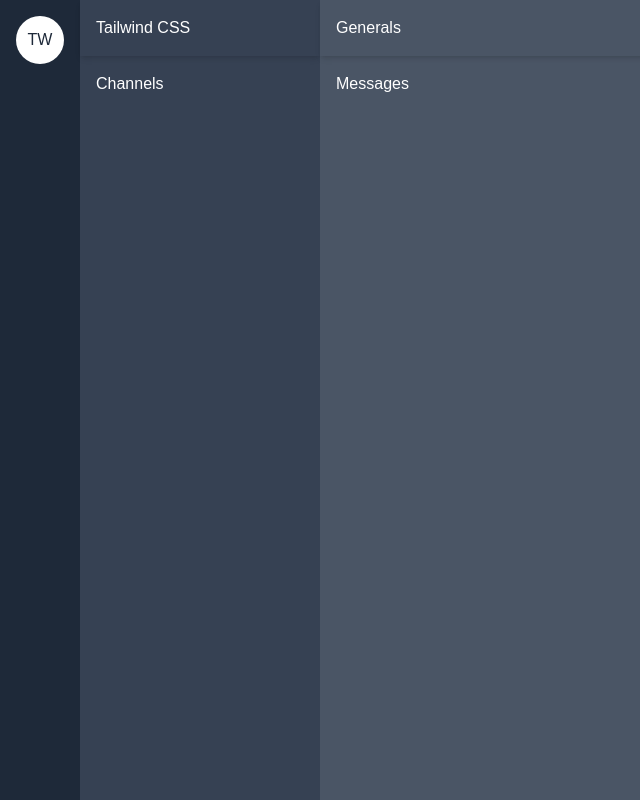
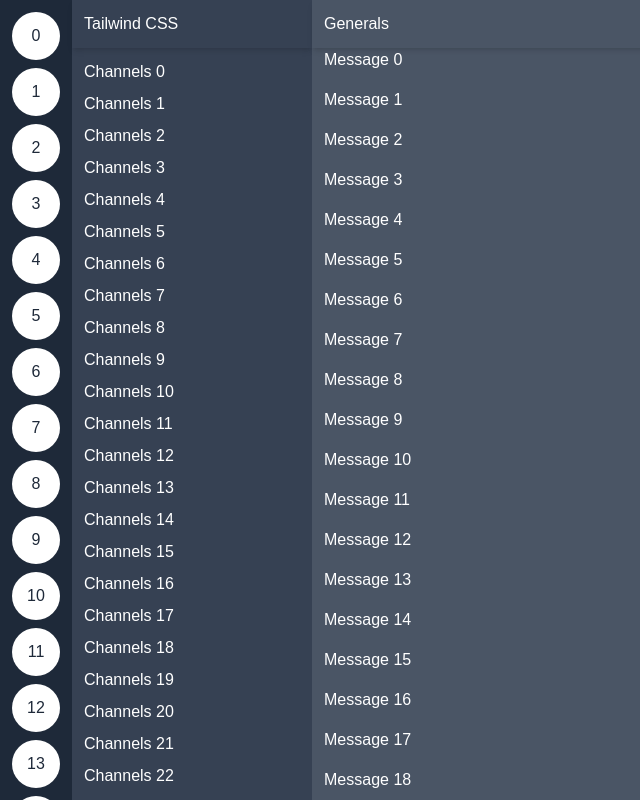
Before and after one commit to alimahdi-t/discord_ui_clone, a Next.js app: page / in a window 1280 px wide. Shown: the whole page, without its empty margins (0-640 px from the left). Built offline with nearby package versions, Linux system fonts and the light colour scheme.

Commit message:
Making nested panel scrollable

```diff
--- a/app/globals.css
+++ b/app/globals.css
@@ -19,3 +19,20 @@ body {
   /*color: var(--foreground);*/
   font-family: Arial, Helvetica, sans-serif;
 }
+
+@utility scroll-thin {
+  @apply overflow-y-auto; /* Ensure it applies to scrollable elements */
+
+  &::-webkit-scrollbar {
+    width: 6px; /* Thin scrollbar */
+  }
+
+  &::-webkit-scrollbar-thumb {
+    background-color: #444; /* Thumb color */
+    border-radius: 10px;
+  }
+
+  &::-webkit-scrollbar-track {
+    background: transparent; /* Track color */
+  }
+}
--- a/app/page.tsx
+++ b/app/page.tsx
@@ -1,18 +1,33 @@
 export default function Home() {
   return (
     <div className="flex text-white h-screen">
-      <div className="bg-gray-800 p-4">
-        <div className="bg-white text-gray-800 w-12 h-12 rounded-full flex items-center justify-center">
-          TW
+      <div className="bg-gray-800 p-3 space-y-2 overflow-y-scroll scroll-thin">
+        {[...Array(40)].map((_, i) => (
+          <div
+            key={i}
+            className="bg-white text-gray-800 w-12 h-12 rounded-full flex items-center justify-center"
+          >
+            {i}
+          </div>
+        ))}
+      </div>
+      <div className="bg-gray-700 w-60 flex flex-col">
+        <div className="px-3 h-12 flex items-center shadow-md shrink-0">
+          Tailwind CSS
+        </div>
+        <div className="p-3 flex-1 overflow-y-scroll space-y-2 scroll-thin">
+          {[...Array(40)].map((_, i) => (
+            <p key={i}>Channels {i}</p>
+          ))}
         </div>
       </div>
-      <div className="bg-gray-700 w-60 flex flex-col">
-        <div className="p-4 shadow-md">Tailwind CSS</div>
-        <div className="p-4 flex-1">Channels</div>
-      </div>
-      <div className="bg-gray-600 flex-1">
-        <div className="p-4 shadow-md">Generals</div>
-        <div className="p-4 flex-1">Messages</div>
+      <div className="bg-gray-600 flex-1 flex flex-col">
+        <div className="px-3 h-12 flex items-center shadow-md">Generals</div>
+        <div className="px-3 flex-1 space-y-4 overflow-y-scroll scroll-thin">
+          {[...Array(40)].map((_, i) => (
+            <p key={i}>Message {i}</p>
+          ))}
+        </div>
       </div>
     </div>
   );
```
